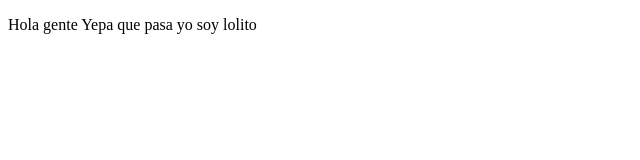
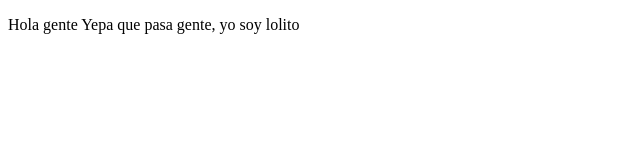
Before and after one commit to JhonBsA/proyectoDemoCursoPrework, a plain HTML site: page index.html in a window 1280 px wide. Shown: the full height of the page, 0-640 px from the left. Drawn offline with Linux system fonts and the light colour scheme.

Commit message:
Cambios en mi index

```diff
--- a/index.html
+++ b/index.html
@@ -4,12 +4,12 @@
     <meta charset="UTF-8">
     <meta http-equiv="X-UA-Compatible" content="IE=edge">
     <meta name="viewport" content="width=device-width, initial-scale=1.0">
-    <title>Hola mundo</title>
+    <title>Probando titulos</title>
 </head>
 <body>
     <p>
         Hola gente
-        Yepa que pasa yo soy lolito
+        Yepa que pasa gente, yo soy lolito
     </p>
 </body>
 </html>
```
